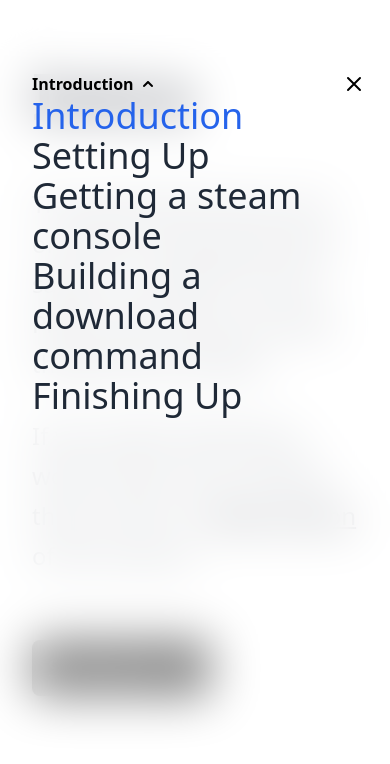
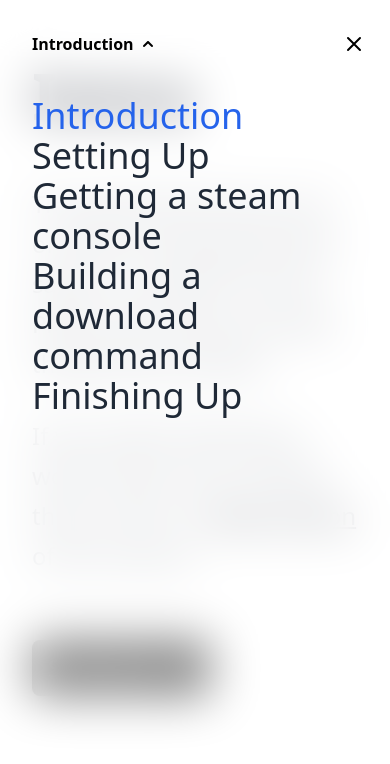
Before and after one commit to byhemechi/downgradeTutorial, a Next.js app: page / in a window 390 px wide. Both pictures are taken after a click on the button "Introduction". Shown: the top 764 px of the page. Built offline with nearby package versions, Linux system fonts and the light colour scheme.

Commit message:
mobile styling changes

```diff
--- a/pages/_app.tsx
+++ b/pages/_app.tsx
@@ -29,7 +29,7 @@ function TutorialApp({ Component, pageProps }: AppProps) {
       )}
       <header
         className={`fixed transition-all transform-gpu ${
-          menuVisible ? "translate-y-14" : ""
+          menuVisible ? "translate-y-4 lg:translate-y-14" : ""
         } w-full z-20 top-0`}
       >
         <div className="w-full max-w-screen-lg mx-auto px-2 flex">
@@ -59,7 +59,7 @@ function TutorialApp({ Component, pageProps }: AppProps) {
               onClick={() => setMenu(false)}
               className={[
                 "bg-transparent hover:bg-black/5 dark:hover:bg-white/5 p-4 flex items-center gap-1 font-bold",
-                "rounded-full",
+                "rounded-full  transition-opacity",
                 menuVisible ? "" : "opacity-0 pointer-events-none",
               ].join(" ")}
             >
```
